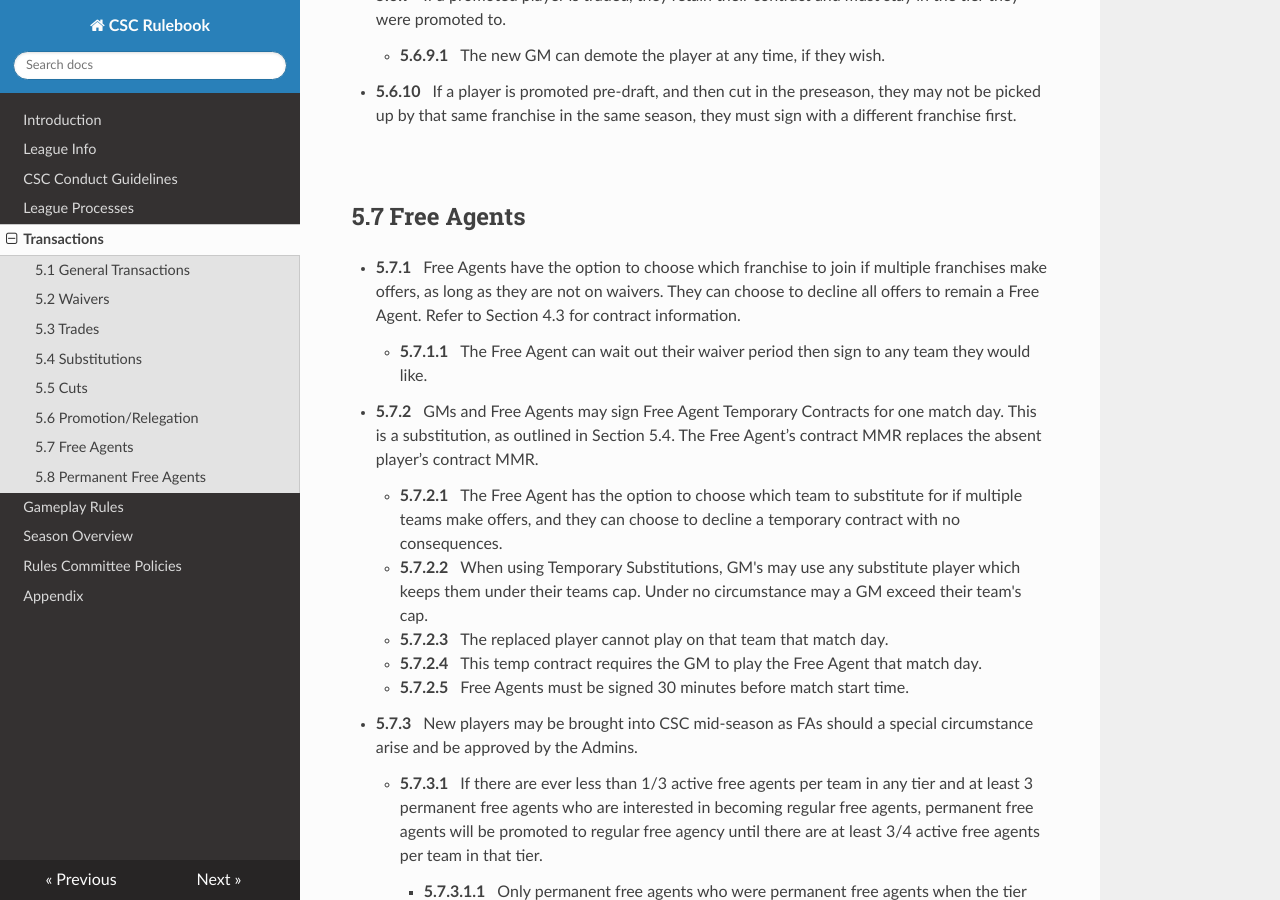
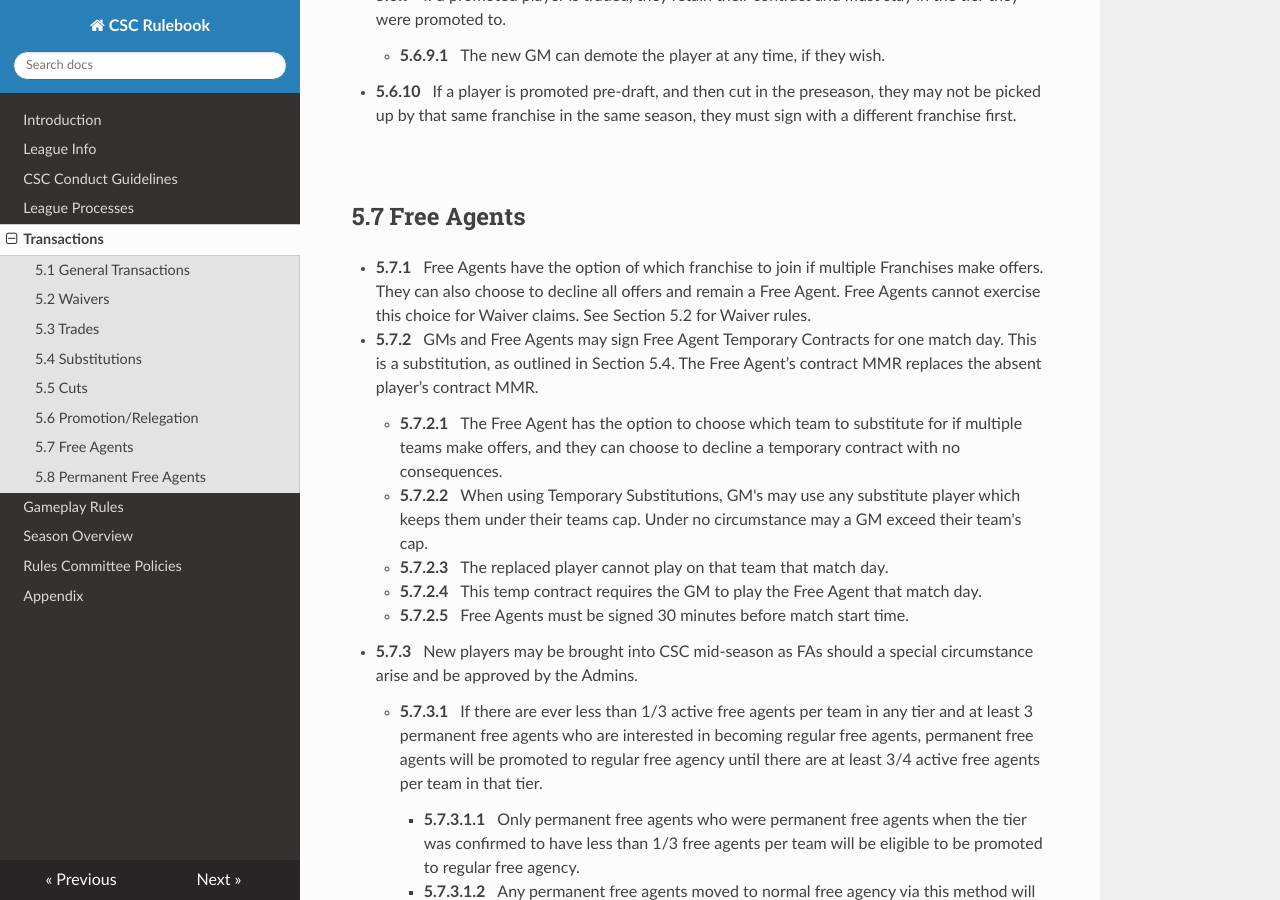
Before and after one commit to techlover1/csc-rulebook, an MkDocs documentation site: the page built from docs/5_transactions.md, in a window 1280 px wide and 900 px high, scrolled down 4197 px. Built offline with MkDocs 1.6.1, drawn with Linux system fonts in a browser that asks for light colours; nearby versions of some CDN libraries.

Commit message:
Update 5_transactions.md

```diff
--- a/docs/5_transactions.md
+++ b/docs/5_transactions.md
@@ -154,9 +154,7 @@
 
 ## 5.7	Free Agents
 
-- **5.7.1**&emsp;Free Agents have the option to choose which franchise to join if multiple franchises make offers, as long as they are not on waivers. They can choose to decline all offers to remain a Free Agent. Refer to Section 4.3 for contract information.
-
-    - **5.7.1.1**&emsp;The Free Agent can wait out their waiver period then sign to any team they would like.
+- **5.7.1**&emsp;Free Agents have the option of which franchise to join if multiple Franchises make offers. They can also choose to decline all offers and remain a Free Agent. Free Agents cannot exercise this choice for Waiver claims. See Section 5.2 for Waiver rules.
 
 - **5.7.2**&emsp;GMs and Free Agents may sign Free Agent Temporary Contracts for one match day. This is a substitution, as outlined in Section 5.4. The Free Agent’s contract MMR replaces the absent player’s contract MMR.
 
```
